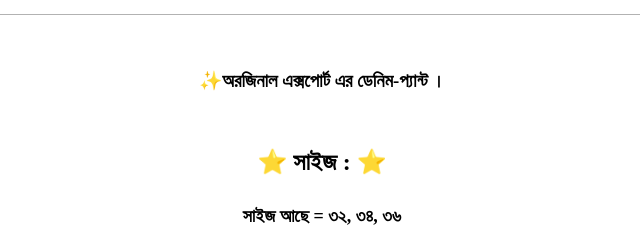
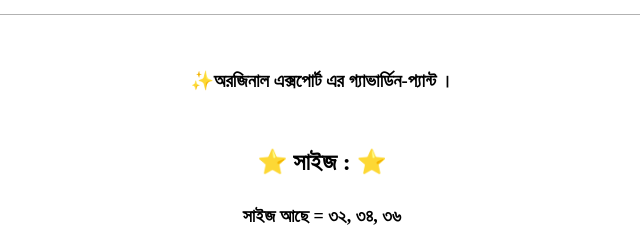
Before and after one commit to shahadat1081/sk-p23, a plain HTML site: page index.html in a window 1280 px wide. Shown: the part 773-1013 px from the top of the page, 318-958 px from the left. Drawn offline with Linux system fonts and the light colour scheme.

Commit message:
update file

```diff
--- a/index.html
+++ b/index.html
@@ -22,7 +22,7 @@
         <h4 style="text-align: center;font-size: 24px; font-weight: bold; color: red;">দাম = ৪৫০ টাকা</h4>
         </div><br><br>
        <div class="image-content">
-        <h3>✨অরজিনাল এক্সপোর্ট এর ডেনিম-প্যান্ট ।</h3><br>
+        <h3>✨অরজিনাল এক্সপোর্ট এর গ্যাভার্ডিন-প্যান্ট ।</h3><br>
 
         <h2>⭐ সাইজ : ⭐</h2>
 
```
